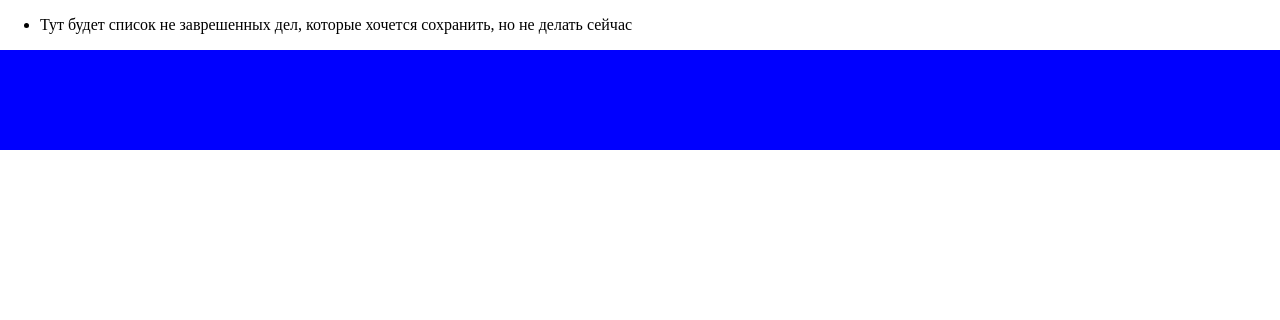
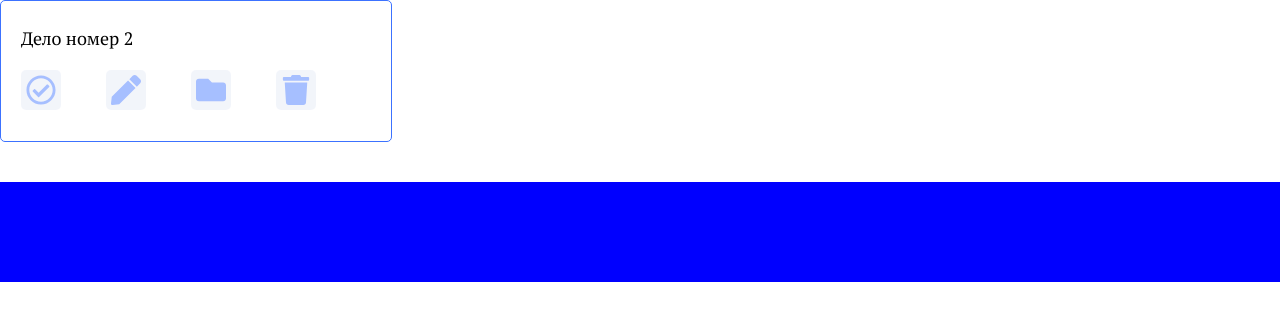
Before and after one commit to VanillaTank/todo-company, a React (Create React App) app: page /archive in a window 1280 px wide. Shown: the top 320 px of the page. Built offline with nearby package versions, Linux system fonts and the light colour scheme.

Commit message:
перемещение в архив и обратно

```diff
--- a/src/App.js
+++ b/src/App.js
@@ -1,6 +1,5 @@
 import React from 'react'
 import { BrowserRouter, Route } from "react-router-dom"
-// import style from './App.css';
 import MainScreen from './components/MainScreen/MainScreen'
 import TaskPage from './components/TaskPage/TaskPage'
 import Create from './components/Create/Create'
@@ -15,19 +14,20 @@ function App(props) {
     return (
       <Route key={Math.random()} path={"/" + el.id} render ={ () =><TaskPage taskData={el} data={props.state.dataProject}/>} />
     )})
-  let doneProjects = props.state.dataProject.filter(task => task.complete)
-  let inProcessProjects = props.state.dataProject.filter(task => !task.complete)
+  let doneProjects = props.state.dataProject.filter(task => task.complete && !task.isArchive)
+  let inProcessProjects = props.state.dataProject.filter(task => !task.complete  && !task.isArchive)
+  let archivProjects = props.state.dataProject.filter(task => !task.complete && task.isArchive)
 
 
   return (
     <BrowserRouter>
       <div>
 
-        <Route exact path={"/"} render ={ () =>< MainScreen data={inProcessProjects}/>}  />
+        <Route exact path={"/"} render ={ () =>< MainScreen data={inProcessProjects} dispatch={props.dispatch}/>}  />
         {tascRoute}
         <Route path={"/create"} render ={ () =><Create newTaskData={props.state.newTaskData} dispatch={props.dispatch}/>}  />
         <Route path={"/done-projects"} render ={ () =><DoneProjects doneProjects={doneProjects} dispatch={props.dispatch}/>}  />
-        <Route path={"/archive"} render ={ () =><Archive dispatch={props.dispatch}/>}  />
+        <Route path={"/archive"} render ={ () =><Archive dispatch={props.dispatch} archivProjects={archivProjects} />}  />
 
         <Footer />
       </div>
--- a/src/components/Archive/Archive.jsx
+++ b/src/components/Archive/Archive.jsx
@@ -1,13 +1,51 @@
 import React from 'react'
+import { NavLink } from 'react-router-dom'
+import style from './Archive.module.css'
+import {moveCardToInProcess} from './../../redux/state'
 
-const Archive = () => {
+const Archive = (props) => {
+
+    let moveToInProcess = (e) => {
+        e.preventDefault();
+        let cardID = e.currentTarget.closest('.cardLi').id;
+        props.dispatch( moveCardToInProcess( cardID ) )
+    }
+    let archiveListItems = "Тут будет список не заврешенных дел, которые хочется сохранить, но не делать сейчас"
+
+    if (props.archivProjects.length !== 0) {
+        archiveListItems = props.archivProjects.map(el => {
+            return (<li key={el.id} className="cardLi" id={el.id}>
+                <div>
+                    <NavLink to={"/" + el.id}>{el.title}</NavLink>
+                    <button>
+                        {/* кнопка подтвердить */}
+                        <svg xmlns="http://www.w3.org/2000/svg" width="30" height="30" viewBox="0 0 512 512"><path fill="#3c72ff" d="M256 8C119.033 8 8 119.033 8 256s111.033 248 248 248 248-111.033 248-248S392.967 8 256 8zm0 48c110.532 0 200 89.451 200 200 0 110.532-89.451 200-200 200-110.532 0-200-89.451-200-200 0-110.532 89.451-200 200-200m140.204 130.267l-22.536-22.718c-4.667-4.705-12.265-4.736-16.97-.068L215.346 303.697l-59.792-60.277c-4.667-4.705-12.265-4.736-16.97-.069l-22.719 22.536c-4.705 4.667-4.736 12.265-.068 16.971l90.781 91.516c4.667 4.705 12.265 4.736 16.97.068l172.589-171.204c4.704-4.668 4.734-12.266.067-16.971z" /></svg>
+                    </button>
+                    <button>
+                        {/* кнопка редактрировать */}
+                        <svg xmlns="http://www.w3.org/2000/svg" width="30" height="30" viewBox="0 0 512 512"><path fill="#3c72ff" d="M290.74 93.24l128.02 128.02-277.99 277.99-114.14 12.6C11.35 513.54-1.56 500.62.14 485.34l12.7-114.22 277.9-277.88zm207.2-19.06l-60.11-60.11c-18.75-18.75-49.16-18.75-67.91 0l-56.55 56.55 128.02 128.02 56.55-56.55c18.75-18.76 18.75-49.16 0-67.91z" /></svg>
+                    </button>
+
+
+                    <button onClick={ moveToInProcess}>
+                        {/* Кнопка удалить */}
+                        <svg xmlns="http://www.w3.org/2000/svg" width="30" height="30" viewBox="0 0 512 512"><path fill="#3c72ff" d="M464 128H272l-64-64H48C21.49 64 0 85.49 0 112v288c0 26.51 21.49 48 48 48h416c26.51 0 48-21.49 48-48V176c0-26.51-21.49-48-48-48z" /></svg>
+                    </button>
+
+
+                    <button>
+                        {/* в актуальные */}
+                        <svg xmlns="http://www.w3.org/2000/svg" width="30" height="30" viewBox="0 0 448 512"><path fill="#3c72ff" d="M432 32H312l-9.4-18.7A24 24 0 0 0 281.1 0H166.8a23.72 23.72 0 0 0-21.4 13.3L136 32H16A16 16 0 0 0 0 48v32a16 16 0 0 0 16 16h416a16 16 0 0 0 16-16V48a16 16 0 0 0-16-16zM53.2 467a48 48 0 0 0 47.9 45h245.8a48 48 0 0 0 47.9-45L416 128H32z" /></svg>
+                    </button>
+                </div>
+            </li>)
+        })
+    }
+
+
     return (
         <div>
-            <ul>
-                <li>Тут будет список не заврешенных дел, которые хочется
-                    сохранить, но не делать сейчас
-                </li>
-            </ul>
+            <ul className={style.__projectlist__projects}>{archiveListItems}</ul>
         </div>
     )
 }
--- a/src/components/Archive/Archive.module.css
+++ b/src/components/Archive/Archive.module.css
@@ -0,0 +1,36 @@
+.__projectlist__projects{
+    width: 100%;
+    padding: 0;
+    margin: 0;
+    list-style: none;
+    display: flex;
+    flex-wrap: wrap;
+    justify-content: space-between;
+    margin-right: 40px;
+}
+.__projectlist__projects li{
+    display: block;
+    height: 100px;
+    max-width: 350px;
+    width: 100%;
+    background: #fff;
+    border: #3c72ff solid 1px;
+    border-radius: 5px;
+    padding: 20px;
+    margin-bottom: 40px;
+}
+.__projectlist__projects a{
+    color: black;
+    text-decoration: none;
+    display: block;
+    font-family: 'PT Serif', serif;
+    font-size: 18px;
+    margin-top: 5px;
+    margin-bottom: 20px;
+}
+.__projectlist__projects a:hover{
+    color: rgba(0, 0, 0, 0.5)
+}
+.__projectlist__projects a:active{
+    color: #1e55e6;
+}
--- a/src/index.js
+++ b/src/index.js
@@ -17,7 +17,3 @@ export let rerenderEntireTree = (state) => {
 
 rerenderEntireTree(store.getState());
 store.subscribe(rerenderEntireTree);
-
-// If you want to start measuring performance in your app, pass a function
-// to log results (for example: reportWebVitals(console.log))
-// or send to an analytics endpoint. Learn more: https://bit.ly/CRA-vitals
--- a/src/redux/actions.js
+++ b/src/redux/actions.js
@@ -1,7 +1,9 @@
 const actions = {
     UPDATE_NEW_PROJECT_TEXT : "UPDATE_NEW_PROJECT_TEXT",
     ADD_NEW_PROJECT : "ADD_NEW_PROJECT",
-    ADD_INPUT_TASKS : "ADD_INPUT_TASKS"
+    ADD_INPUT_TASKS : "ADD_INPUT_TASKS",
+    MOVE_CARD_TO_ARCHIVE: "MOVE_CARD_TO_ARCHIVE",
+    MOVE_CARD_TO_INPROCASS: "MOVE_CARD_TO_INPROCASS"
 }
 
 
--- /dev/null
+++ b/src/redux/dispatches/D_MOVE_CARD_TO_ARCHIVE.js
@@ -0,0 +1,9 @@
+function D_MOVE_CARD_TO_ARCHIVE(action, context) {
+    let cardId = action.cardId
+    context._state.dataProject[cardId].isArchive = true
+    context._state.dataProject[cardId].complete = false
+
+    context._callSubscriber(context._state);
+}
+
+export default D_MOVE_CARD_TO_ARCHIVE;
--- /dev/null
+++ b/src/redux/dispatches/D_MOVE_CARD_TO_INPROCASS.js
@@ -0,0 +1,9 @@
+function MOVE_CARD_TO_INPROCASS(action, context) {
+    let cardId = action.cardId
+    context._state.dataProject[cardId].isArchive = false
+    context._state.dataProject[cardId].complete = false
+
+    context._callSubscriber(context._state);
+}
+
+export default MOVE_CARD_TO_INPROCASS;
--- a/src/redux/mockData.js
+++ b/src/redux/mockData.js
@@ -1,7 +1,7 @@
 const mockData = {
     dataProject: [
         {
-            id: 1,
+            id: 0,
             title: "Создание своего таскера",
             descr: "Мне нужен тренировочный проект по реакту и менеджер задач под мои вкусы. К-комбо!",
             tasks: [
@@ -11,10 +11,11 @@ const mockData = {
                 { text: "Прописать добавление задач", complete: "false", id:4  },
                 { text: "Законнектить с базой данных", complete: "false" , id:5 }
             ],
-            complete: false
+            complete: false,
+            isArchive: false
         },
         {
-            id: 2,
+            id: 1,
             title: "Дело номер 2",
             descr: "Деловое дело, чтобы делать дело",
             tasks: [
@@ -22,10 +23,11 @@ const mockData = {
                 { text: "часть дела 2", complete: "true", id:2 },
                 { text: "часть дела 3", complete: "true", id:3 }
             ],
-            complete: true
+            complete: false,
+            isArchive: true
         },
         {
-            id: 3,
+            id: 2,
             title: "Дело номер 3",
             descr: "Деловое дело, чтобы делать дело",
             tasks: [
@@ -33,7 +35,8 @@ const mockData = {
                 { text: "часть дела 2", complete: "true", id:2 },
                 { text: "часть дела 3", complete: "false", id:3 }
             ],
-            complete: false
+            complete: false,
+            isArchive: false
         }
     ],
 
@@ -48,7 +51,7 @@ const mockData = {
         ],
         complete: false
     }
-     // не замена не удалять до сюда!!!
+    // не замена не удалять до сюда!!!
 }
 
 export default mockData;
--- a/src/redux/state.js
+++ b/src/redux/state.js
@@ -1,8 +1,10 @@
-import actions from "./actions.js";
-import mockData from "./mockData.js";
+import actions from "./actions.js"
+import mockData from "./mockData.js"
 import D_UPDATE_NEW_PROJECT_TEXT from "./dispatches/UPDATE_NEW_PROJECT_TEXT.js"
-import D_ADD_NEW_PROJECT from "./dispatches/ADD_NEW_PROJECT.js";
+import D_ADD_NEW_PROJECT from "./dispatches/ADD_NEW_PROJECT.js"
 import D_ADD_INPUT_TASKS from "./dispatches/ADD_INPUT_TASKS.js"
+import D_MOVE_CARD_TO_ARCHIVE from "./dispatches/D_MOVE_CARD_TO_ARCHIVE.js"
+import D_MOVE_CARD_TO_INPROCASS from "./dispatches/D_MOVE_CARD_TO_INPROCASS.js"
 
 
 
@@ -23,13 +25,17 @@ let store = {
         if (action.type === actions.UPDATE_NEW_PROJECT_TEXT) { D_UPDATE_NEW_PROJECT_TEXT(action, this) }
         else if (action.type === actions.ADD_NEW_PROJECT) { D_ADD_NEW_PROJECT(this) }
         else if (action.type === actions.ADD_INPUT_TASKS) { D_ADD_INPUT_TASKS(this) }
+        else if (action.type === actions.MOVE_CARD_TO_ARCHIVE) {D_MOVE_CARD_TO_ARCHIVE(action, this)}
+        else if (action.type === actions.MOVE_CARD_TO_INPROCASS) {D_MOVE_CARD_TO_INPROCASS(action, this)}
         else console.log("Нет совспадения по action")
     }
 }
 
-export let updateNewProjectText = (text, elName, index) => ({ type: actions.UPDATE_NEW_PROJECT_TEXT, text: text, el: elName, index: index })
-export let addNewProject = () => ({ type: actions.ADD_NEW_PROJECT })
-export let addInputTasks = () => ({ type: actions.ADD_INPUT_TASKS })
+export let updateNewProjectText = (text, elName, index) => ({ type: actions.UPDATE_NEW_PROJECT_TEXT, text: text, el: elName, index: index });
+export let addNewProject = () => ({ type: actions.ADD_NEW_PROJECT });
+export let addInputTasks = () => ({ type: actions.ADD_INPUT_TASKS });
+export let moveCardToArchive = (cardID) => ({type: actions.MOVE_CARD_TO_ARCHIVE, cardId: cardID });
+export let moveCardToInProcess = (cardID) => ({type: actions.MOVE_CARD_TO_INPROCASS, cardId: cardID });
 
 
 export default store;
```
Also changed, not shown: package.json (+6 -6 lines), src/components/MainScreen/MainScreen.jsx (+19 -9 lines), src/App.css (added), 1 other file (tests, documents, lock files or other folders).
